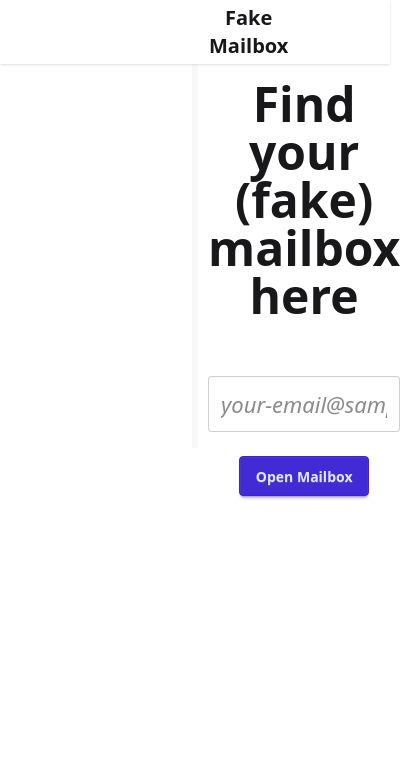
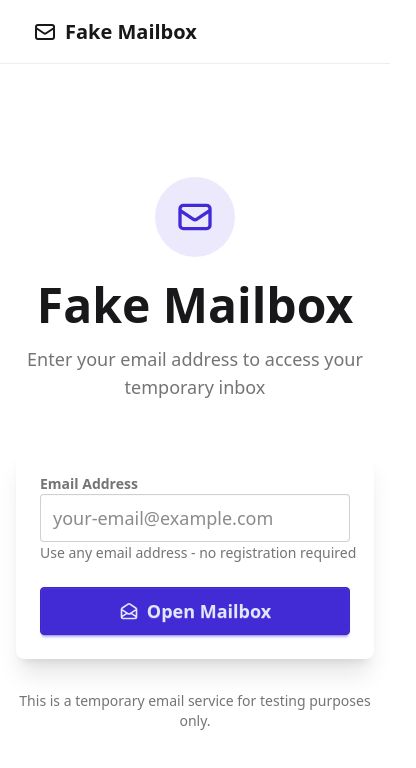
Before and after one commit to hanifanmoha/fake_mailbox, a Next.js app: page / in a window 390 px wide. Shown: the top 768 px of the page, 416 px wide, since content can reach past the window. Built offline with nearby package versions, Linux system fonts and the light colour scheme.

Commit message:
feat: Redesign homepage UI, enhance global layout responsiveness, and remove redundant comments from mail pages.

```diff
--- a/app/layout.tsx
+++ b/app/layout.tsx
@@ -1,5 +1,6 @@
 import type { Metadata } from "next";
 import { Geist, Geist_Mono } from "next/font/google";
+import Link from "next/link";
 import "./globals.css";
 
 const geistSans = Geist({
@@ -31,7 +32,7 @@ export default function RootLayout({
         className={`${geistSans.variable} ${geistMono.variable} antialiased`}
       >
         <Navbar />
-        <div className="px-48">
+        <div className="px-4 sm:px-8 lg:px-48">
           {children}
         </div>
       </body>
@@ -41,9 +42,14 @@ export default function RootLayout({
 
 function Navbar() {
   return (
-    <div className="navbar bg-base-100 shadow-sm px-48">
+    <div className="navbar bg-base-100 border-b border-base-300 px-4 sm:px-8 lg:px-48">
       <div className="flex-1">
-        <a className="btn btn-ghost text-xl">Fake Mailbox</a>
+        <Link href="/" className="btn btn-ghost text-xl gap-2">
+          <svg xmlns="http://www.w3.org/2000/svg" className="h-6 w-6" fill="none" viewBox="0 0 24 24" stroke="currentColor">
+            <path strokeLinecap="round" strokeLinejoin="round" strokeWidth={2} d="M3 8l7.89 5.26a2 2 0 002.22 0L21 8M5 19h14a2 2 0 002-2V7a2 2 0 00-2-2H5a2 2 0 00-2 2v10a2 2 0 002 2z" />
+          </svg>
+          Fake Mailbox
+        </Link>
       </div>
     </div>
   )
--- a/app/page.tsx
+++ b/app/page.tsx
@@ -1,4 +1,3 @@
-import Image from "next/image";
 import { redirect } from "next/navigation";
 
 export default function Home() {
@@ -10,19 +9,54 @@ export default function Home() {
   }
 
   return (
-    <div className="hero bg-base-200 h-96">
-      <div className="hero-content text-center">
-        <form className="max-w-md flex flex-col items-center gap-6" action={handleSubmit}>
-          <h1 className="text-5xl font-bold mb-8">Find your (fake) mailbox here</h1>
+    <div className="min-h-[calc(100vh-4rem)] flex items-center justify-center py-12">
+      <div className="max-w-2xl w-full">
+        <div className="text-center mb-12">
+          <div className="inline-flex items-center justify-center w-20 h-20 bg-primary/10 rounded-full mb-6">
+            <svg xmlns="http://www.w3.org/2000/svg" className="h-10 w-10 text-primary" fill="none" viewBox="0 0 24 24" stroke="currentColor">
+              <path strokeLinecap="round" strokeLinejoin="round" strokeWidth={2} d="M3 8l7.89 5.26a2 2 0 002.22 0L21 8M5 19h14a2 2 0 002-2V7a2 2 0 00-2-2H5a2 2 0 00-2 2v10a2 2 0 002 2z" />
+            </svg>
+          </div>
+          <h1 className="text-5xl font-bold mb-4">Fake Mailbox</h1>
+          <p className="text-lg text-base-content/60">
+            Enter your email address to access your temporary inbox
+          </p>
+        </div>
+
+        <div className="card bg-base-100 shadow-xl">
+          <div className="card-body">
+            <form action={handleSubmit} className="space-y-6">
+              <div className="form-control">
+                <label className="label">
+                  <span className="label-text font-semibold">Email Address</span>
+                </label>
                 <input
                   type="email"
                   name="email"
                   required
-            placeholder="your-email@sample.com"
-            className="input italic input-xl"
+                  placeholder="your-email@example.com"
+                  className="input input-bordered input-lg w-full"
                 />
-          <button type="submit" className="btn btn-primary">Open Mailbox</button>
+                <label className="label">
+                  <span className="label-text-alt text-base-content/60">
+                    Use any email address - no registration required
+                  </span>
+                </label>
+              </div>
+
+              <button type="submit" className="btn btn-primary btn-lg w-full gap-2">
+                <svg xmlns="http://www.w3.org/2000/svg" className="h-5 w-5" fill="none" viewBox="0 0 24 24" stroke="currentColor">
+                  <path strokeLinecap="round" strokeLinejoin="round" strokeWidth={2} d="M3 19v-8.93a2 2 0 01.89-1.664l7-4.666a2 2 0 012.22 0l7 4.666A2 2 0 0121 10.07V19M3 19a2 2 0 002 2h14a2 2 0 002-2M3 19l6.75-4.5M21 19l-6.75-4.5M3 10l6.75 4.5M21 10l-6.75 4.5m0 0l-1.14.76a2 2 0 01-2.22 0l-1.14-.76" />
+                </svg>
+                Open Mailbox
+              </button>
             </form>
+          </div>
+        </div>
+
+        <div className="text-center mt-8 text-sm text-base-content/60">
+          <p>This is a temporary email service for testing purposes only.</p>
+        </div>
       </div>
     </div>
   );
```
Also changed, not shown: app/[email]/[id]/page.tsx (+3 -5 lines), app/[email]/page.tsx (+6 -6 lines). Lines whose indentation alone changed are shown as unchanged.
